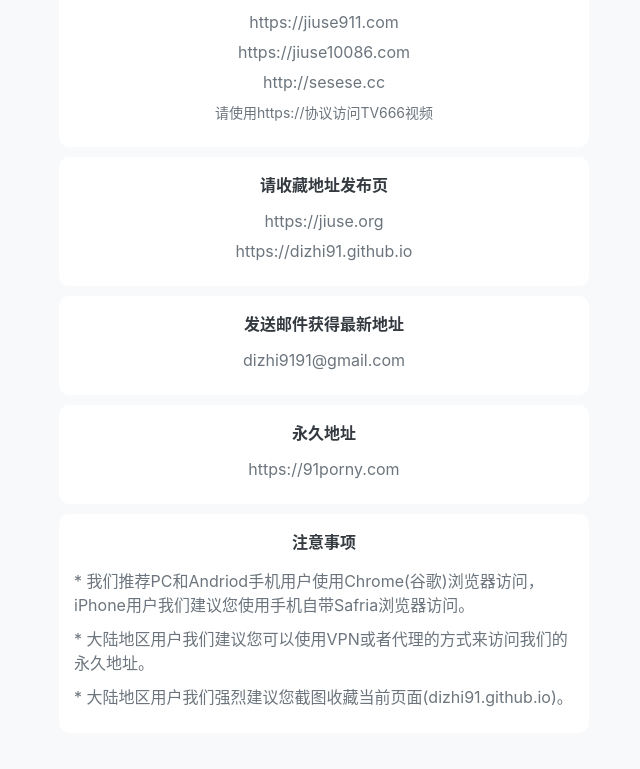
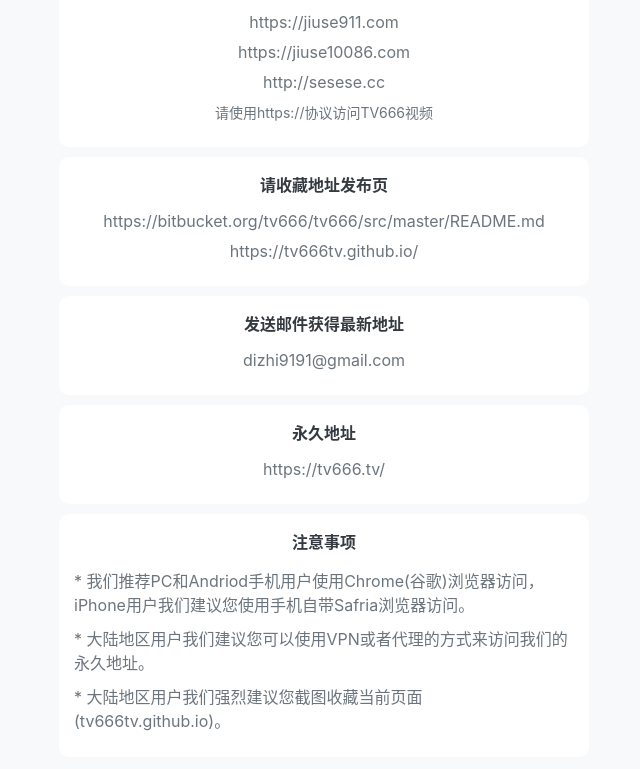
Before and after one commit to pengcixxaa/tv666, a plain HTML site: page index.html in a window 1280 px wide. Shown: the part 113-882 px from the top of the page, without its empty margins (316-956 px from the left). Drawn offline with Linux system fonts and the light colour scheme.

Commit message:
Update index.html

```diff
--- a/index.html
+++ b/index.html
@@ -151,11 +151,11 @@
         <h4 class="title">请收藏地址发布页</h4>
         <ul>
           <li>
-            <a href="https://jiuse.org" target="_blank">https://jiuse.org</a>
+            <a href="https://bitbucket.org/tv666/tv666/src/master/README.md" target="_blank">https://bitbucket.org/tv666/tv666/src/master/README.md</a>
           </li>
           <li>
-            <a href="https://dizhi91.github.io" target="_blank"
-              >https://dizhi91.github.io</a
+            <a href="https://tv666tv.github.io/" target="_blank"
+              >https://tv666tv.github.io/</a
             >
           </li>
         </ul>
@@ -170,8 +170,8 @@
         <h4 class="title">永久地址</h4>
         <ul>
           <li>
-            <a href="https://91porny.com" target="_blank"
-              >https://91porny.com</a
+            <a href="https://tv666.tv/" target="_blank"
+              >https://tv666.tv/</a
             >
           </li>
         </ul>
@@ -188,7 +188,7 @@
             大陆地区用户我们建议您可以使用VPN或者代理的方式来访问我们的永久地址。
           </li>
           <li>
-            * 大陆地区用户我们强烈建议您截图收藏当前页面(dizhi91.github.io)。
+            * 大陆地区用户我们强烈建议您截图收藏当前页面(tv666tv.github.io)。
           </li>
         </ul>
       </div>
```
